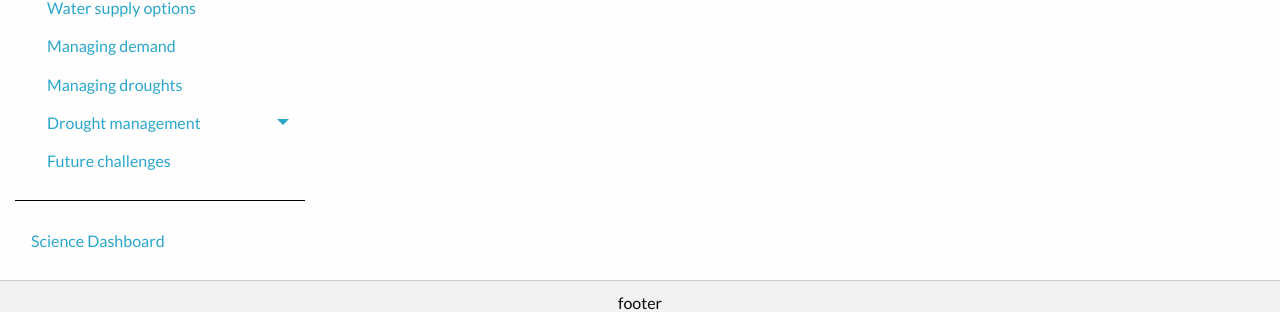
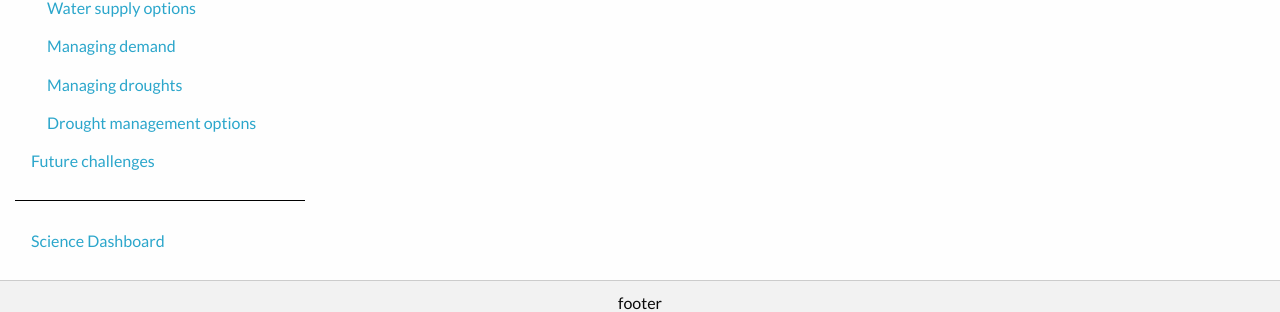
Before and after one commit to VictoriaJJ/mariusdroughtproject.org, a Jekyll site: the page built from _pages/dashboard/dpe/index.md, in a window 1280 px wide. Shown: the part 489-801 px from the top of the page. Built offline with Jekyll 4.4.1, drawn with Linux system fonts in a browser that asks for light colours.

Commit message:
Updated nav

```diff
--- a/_includes/nav_dpe.html
+++ b/_includes/nav_dpe.html
@@ -26,9 +26,7 @@
          <li><a href="{{ site.dpe_url }}/admo/">Water supply options</a></li>
          <li><a href="{{ site.dpe_url }}/admo/">Managing demand</a></li>
          <li><a href="{{ site.dpe_url }}/drought_mgmt/dpgs">Managing droughts</a></li>
-    <li><a href="{{ site.dpe_url }}/drought_mgmt/">Drought management</a>
-      <ul class="menu vertical nested" data-accordion-menu>
-          <li><a href="{{ site.dpe_url }}/drought_mgmt/options">Drought management options</a></li>
+         <li><a href="{{ site.dpe_url }}/drought_mgmt/options">Drought management options</a></li>
       </ul>
     </li>
 
```
